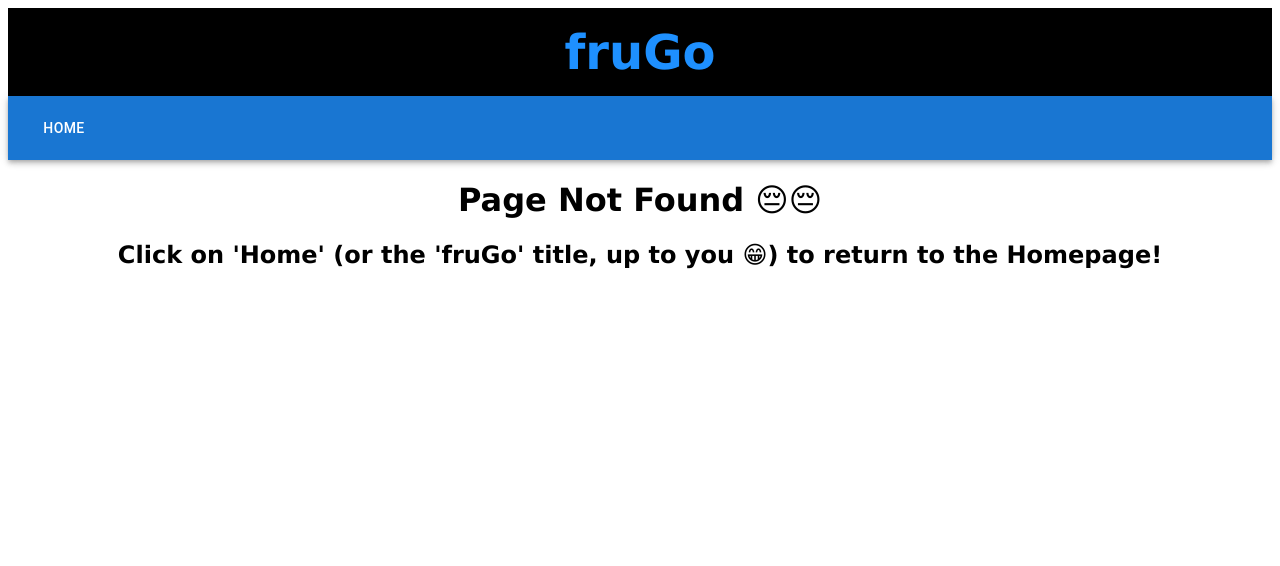
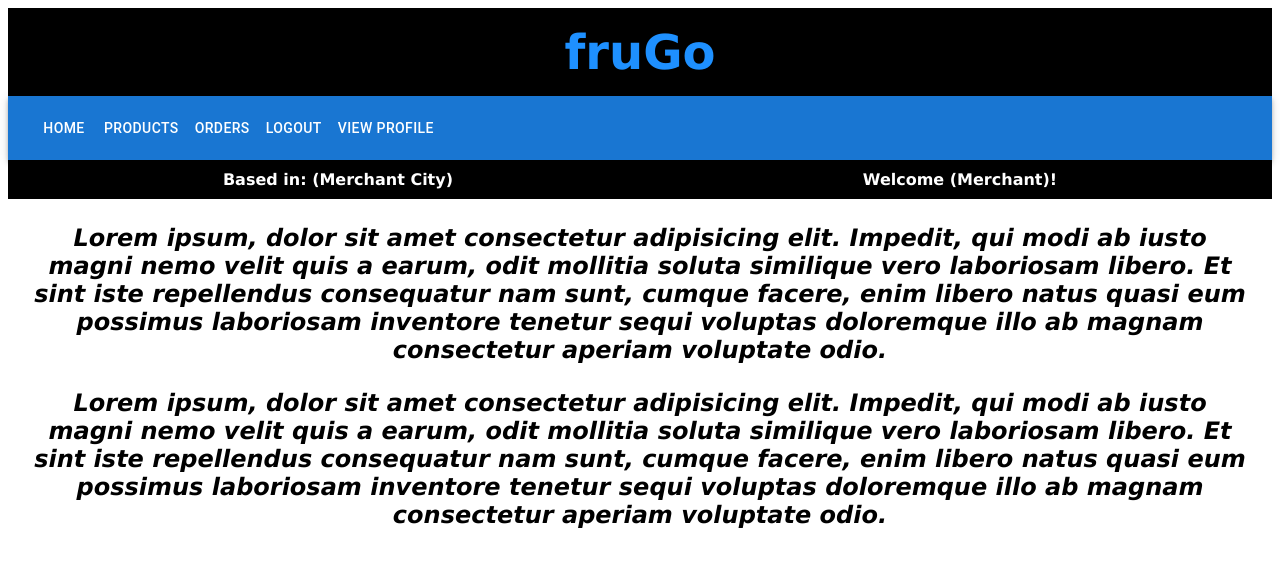
Before and after one commit to liwaahaddara/frugo-fullstack, a React (Create React App) app: page /merchant in a window 1280 px wide. Before the commit this address had no page. Shown: the top 566 px of the page. Built offline with nearby package versions, Linux system fonts and the light colour scheme.

Commit message:
created a MerchantHomePage component & route

```diff
--- a/src/App.jsx
+++ b/src/App.jsx
@@ -12,6 +12,8 @@ import CustomerProductsPage from './components/CustomerPages/CustomerProductsPag
 import CustomerCartPage from './components/CustomerPages/CustomerCartPage';
 import CustomerOrderConfirmation from './components/CustomerPages/CustomerOrderConfirmation';
 import CustomerCompletedOrders from './components/CustomerPages/CustomerCompletedOrders';
+
+import MerchantHomePage from './components/MerchantPages/MerchantHomePage';
 
 function App() {
   return (
@@ -40,6 +42,8 @@ function App() {
         <Route exact path='customer/order-confirmation' element={<CustomerOrderConfirmation />} />
         <Route exact path='customer/completed-orders' element={<CustomerCompletedOrders />} />
 
+        <Route exact path='merchant' element={<MerchantHomePage />} />
+
         <Route exact path="*" element={<NotFound />} />
       </Routes>
     </div>
--- /dev/null
+++ b/src/components/MerchantPages/MerchantHomePage.jsx
@@ -0,0 +1,17 @@
+// UI Components for HomePage
+import MerchantNavBar from "../NavBar/MerchantNavBar"
+import DummyTextGroup from "../DummyText"
+
+
+
+export default function MerchantHomePage() {
+    return (
+        <>
+            <MerchantNavBar />
+            <div className="user-info">
+                <span>Based in: (Merchant City)</span><span> Welcome (Merchant)!</span>
+            </div>
+            <DummyTextGroup />
+        </>
+    )
+}
```
